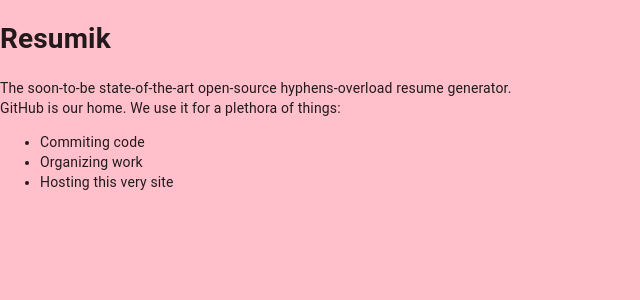
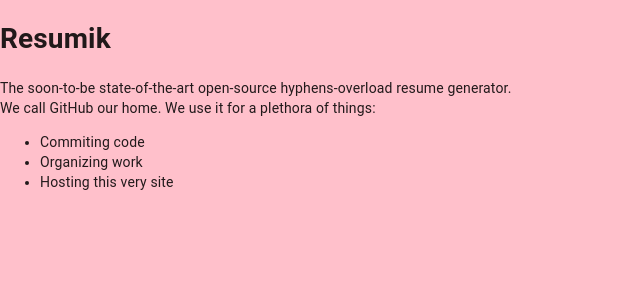
Before and after one commit to resumik/resumik.github.io, a Next.js app: page / in a window 1280 px wide. Shown: the top 300 px of the page, without its empty margins (0-640 px from the left). Built offline with nearby package versions, Linux system fonts and the light colour scheme.

Commit message:
Remove dummy API

```diff
--- a/pages/api/hello.js
+++ /dev/null
@@ -1,5 +0,0 @@
-// Next.js API route support: https://nextjs.org/docs/api-routes/introduction
-
-export default (req, res) => {
-  res.status(200).json({ name: 'John Doe' })
-}
--- a/pages/index.tsx
+++ b/pages/index.tsx
@@ -15,7 +15,7 @@
           generator.
         </div>
         <div>
-          GitHub is our home. We use it for a plethora of things:
+          We call GitHub our home. We use it for a plethora of things:
           <ul>
             <li>Commiting code</li>
             <li>Organizing work</li>
```
